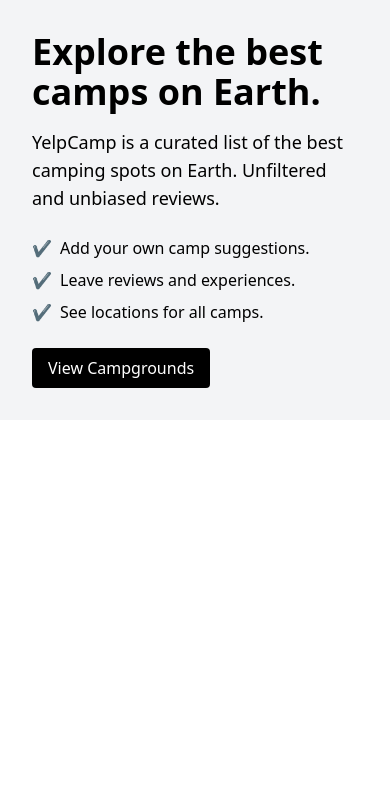
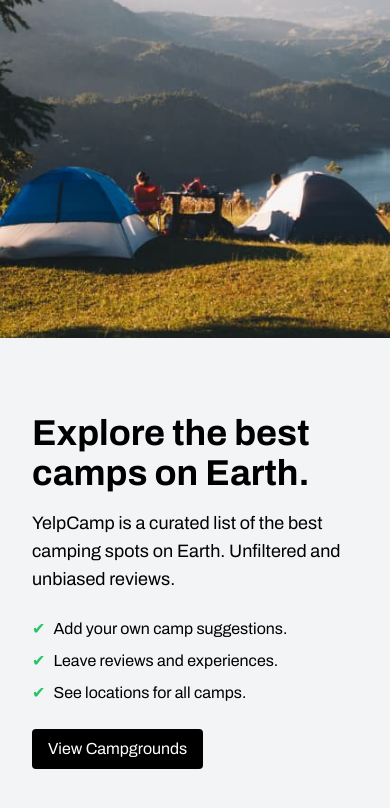
Before and after one commit to Mustafa777Xo/YelpCamp, a React (Vite) app: page / in a window 390 px wide. Shown: the top 808 px of the page. Built offline with nearby package versions, Linux system fonts and the light colour scheme.

Commit message:
split screen finishied and init the camp feature component

```diff
--- a/src/assets/styles/base.css
+++ b/src/assets/styles/base.css
@@ -1,3 +1,9 @@
+@import url('https://fonts.googleapis.com/css2?family=Archivo:ital,wght@0,100..900;1,100..900&display=swap');
+
 @tailwind base;
 @tailwind components;
 @tailwind utilities;
+
+*{
+    font-family: "Archivo", sans-serif;
+}
--- /dev/null
+++ b/src/components/specific/landing_page/CampFeature.tsx
@@ -0,0 +1,5 @@
+const CampFeature = () => {
+  return <div>feat</div>;
+};
+
+export default CampFeature;
--- a/src/layouts/MainLayout.tsx
+++ b/src/layouts/MainLayout.tsx
@@ -4,7 +4,7 @@
   const location = useLocation();
 
   // Paths where the Navbar should be hidden
-  const hideNavbarPaths = ["/", "/login", "/signup"];
+  const hideNavbarPaths = ["/", "/signin", "/signup"];
   return (
     <div>
       {!hideNavbarPaths.includes(location.pathname) && <h1>Navbar here</h1>}
--- a/src/layouts/SpiltScreenLayout.tsx
+++ b/src/layouts/SpiltScreenLayout.tsx
@@ -1,3 +1,5 @@
+import React from "react";
+
 interface SplitScreenLayoutProps {
   leftChild: React.ReactNode;
   rightChild: React.ReactNode;
@@ -12,21 +14,24 @@
   rightBgImageMobile,
 }) => {
   return (
-    <div className="flex flex-col lg:flex-row h-screen">
-      <div className="w-full lg:w-3/5 flex items-center justify-center bg-gray-100">
+    <div className="flex flex-col-reverse lg:flex-row h-screen">
+      <div className="w-full h-3/4 lg:w-3/5 lg:h-screen flex items-center justify-center bg-gray-100">
         {leftChild}
       </div>
+
+      {/* Mobile background image - Hidden on large screens */}
       <div
-        className="w-full md:w-1/2 flex items-center justify-center bg-cover bg-center md:hidden"
+        className="w-full h-1/2 lg:hidden flex items-center justify-center bg-cover bg-center"
         style={{
           backgroundImage: `url(${rightBgImageMobile})`,
         }}
-        // Visible only on mobile
       >
         {rightChild}
       </div>
+
+      {/* Desktop background image - Visible only on large screens */}
       <div
-        className="w-full md:w-1/2 items-center justify-center bg-cover bg-center hidden md:flex"
+        className="hidden lg:flex w-1/2 items-center justify-center bg-cover bg-center"
         style={{
           backgroundImage: `url(${rightBgImageDesktop})`,
         }}
--- a/src/pages/LandingPage.tsx
+++ b/src/pages/LandingPage.tsx
@@ -33,7 +33,7 @@
           </button>
         </div>
       }
-      rightChild={<div>{/* Additional content or leave empty */}</div>}
+      rightChild={<div>{}</div>}
       rightBgImageDesktop={heroImage} // Desktop image URL
       rightBgImageMobile={heroImageMobile} // Mobile image URL
     />
```
